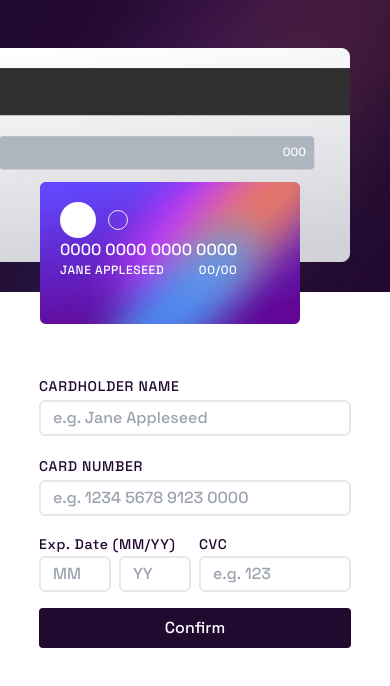
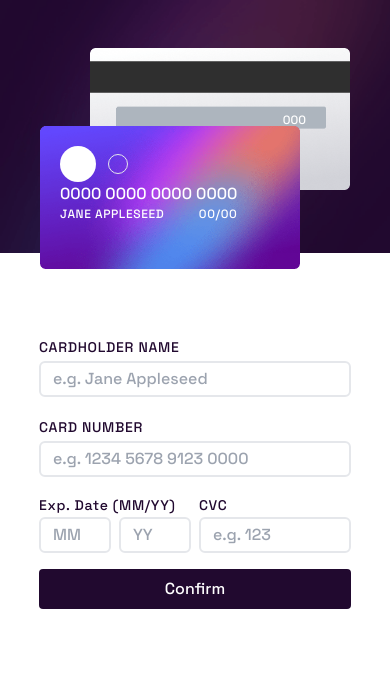
Before and after one commit to CyberGeni/interactive-card-details-form, a plain HTML site: page index.html in a window 390 px wide. Drawn offline with nearby package versions, Linux system fonts and the light colour scheme.

Commit message:
finished mobile version

```diff
--- a/index.html
+++ b/index.html
@@ -18,12 +18,14 @@
 
 <body class="font-['Space_Grotesk']">
   <header class="flex flex-col justify-between bg-[url('images/bg-main-mobile.png')] bg-auto bg-cover bg-no-repeat text-white h-auto w-screen mx-auto py-12 mb-20">
-    <section class="flex self-end card-back relative mx-10 w-full bg-auto bg-no-repeat">
-      <img class="" src="images/bg-card-back.png" alt="">
-      <span class="absolute top-[45%] right-11 text-xs" id="cvc">000</span>
+    <section class="flex self-end card-back mx-10 w-2/3 bg-auto bg-no-repeat">
+      <div class="relative">
+        <img class="" src="images/bg-card-back.png" alt="">
+        <span class="absolute top-[45%] right-11 text-xs" id="cvc">000</span>
+      </div>
     </section>
 
-    <section class="card-front flex items-between mx-10 -my-20 justify-between relative bg-auto bg-no-repeat w-2/3">
+    <section class="card-front flex items-between mx-10 -my-16 justify-between relative bg-auto bg-no-repeat w-2/3">
       <img class="" src="images/bg-card-front.png" alt="">
       <div class="absolute p-5">
         <div class="flex items-center space-x-3">
```
